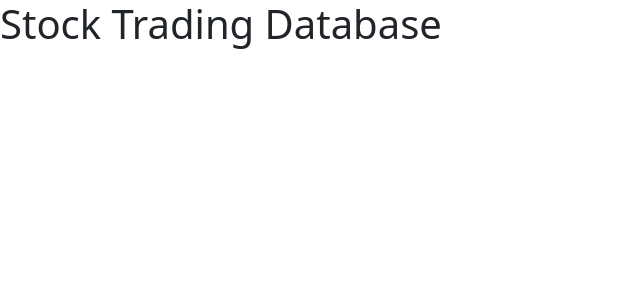
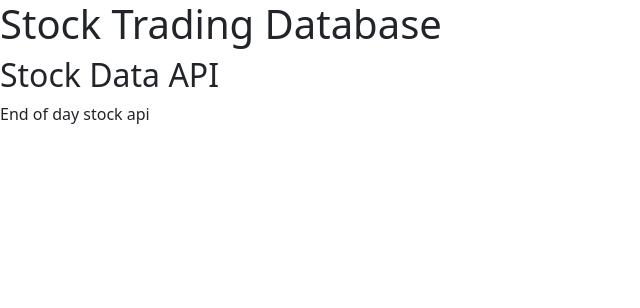
Before and after one commit to freelancing-solutions/gcp-database-as-a-service-stock-markets, a Flask app: page / in a window 1280 px wide. Shown: the top 308 px of the page, without its empty margins (0-640 px from the left). Run offline with Flask 2, Linux system fonts and the light colour scheme.

Commit message:
refactored

```diff
--- a/data_service/frontpage/routes.py
+++ b/data_service/frontpage/routes.py
@@ -5,7 +5,7 @@ home_bp = Blueprint('home', __name__, template_folder='templates', static_folder
 
 
 @home_bp.route('/', methods=["GET"])
-@cache_stocks.cached(timeout=default_timeout)
+# @cache_stocks.cached(timeout=default_timeout)
 def home():
     return render_template('index.html')
 
--- a/data_service/frontpage/templates/index.html
+++ b/data_service/frontpage/templates/index.html
@@ -5,18 +5,23 @@
     <meta charset="utf-8">
     <meta name="viewport" content="width=device-width, initial-scale=1">
     <!-- Bootstrap CSS -->
-    <link href="https://cdn.jsdelivr.net/npm/bootstrap@5.0.1/dist/css/bootstrap.min.css" rel="stylesheet" integrity="sha384-+0n0xVW2eSR5OomGNYDnhzAbDsOXxcvSN1TPprVMTNDbiYZCxYbOOl7+AMvyTG2x" crossorigin="anonymous">
-
-    <title>Stock Trader </title>
+    <link href="https://cdn.jsdelivr.net/npm/bootstrap@5.0.1/dist/css/bootstrap.min.css"
+          rel="stylesheet" integrity="sha384-+0n0xVW2eSR5OomGNYDnhzAbDsOXxcvSN1TPprVMTNDbiYZCxYbOOl7+AMvyTG2x"
+          crossorigin="anonymous">
+    <title>Stock API - EOD Data </title>
   </head>
   <body>
   <div class="content">
       <div class="header">
             <h1 class="title">Stock Trading Database</h1>
       </div>
+      <div class="content">
+          <h2>Stock Data API  </h2>
+          <span> End of day stock api</span>
+      </div>
   </div>
-
-    <script src="https://cdn.jsdelivr.net/npm/bootstrap@5.0.1/dist/js/bootstrap.bundle.min.js" integrity="sha384-gtEjrD/SeCtmISkJkNUaaKMoLD0//ElJ19smozuHV6z3Iehds+3Ulb9Bn9Plx0x4" crossorigin="anonymous"></script>
-
+    <script src="https://cdn.jsdelivr.net/npm/bootstrap@5.0.1/dist/js/bootstrap.bundle.min.js"
+            integrity="sha384-gtEjrD/SeCtmISkJkNUaaKMoLD0//ElJ19smozuHV6z3Iehds+3Ulb9Bn9Plx0x4"
+            crossorigin="anonymous"></script>
   </body>
 </html>
--- a/data_service/views/affiliates.py
+++ b/data_service/views/affiliates.py
@@ -8,7 +8,7 @@ from data_service.store.affiliates import Affiliates, Recruits
 from data_service.config.exceptions import DataServiceError
 from data_service.utils.utils import create_id, return_ttl, end_of_month
 from data_service.config.exception_handlers import handle_view_errors
-from data_service.views.use_context import use_context
+from data_service.config.use_context import use_context
 
 
 # TODO Create Test Cases for Affiliates View and Documentations
--- a/data_service/views/helpdesk.py
+++ b/data_service/views/helpdesk.py
@@ -4,7 +4,7 @@ from data_service.store.helpdesk import HelpDeskValid, TicketValid, TicketThread
 from data_service.store.helpdesk import HelpDesk
 from data_service.utils.utils import create_id
 from data_service.config.exception_handlers import handle_view_errors
-from data_service.views.use_context import use_context
+from data_service.config.use_context import use_context
 import re
 import functools
 
--- a/data_service/views/memberships.py
+++ b/data_service/views/memberships.py
@@ -13,7 +13,7 @@ from data_service.store.memberships import CouponsValidator as CouponValid
 from data_service.utils.utils import create_id, end_of_month, return_ttl, timestamp
 from data_service.main import cache_memberships
 from data_service.config.exception_handlers import handle_view_errors
-from data_service.views.use_context import use_context
+from data_service.config.use_context import use_context
 
 
 # TODO Create Test Cases for Memberships & Documentations
--- a/data_service/views/scrapper.py
+++ b/data_service/views/scrapper.py
@@ -5,7 +5,7 @@ from data_service.config.exceptions import DataServiceError
 from data_service.store.scrapper import ScrapperTempStore
 from data_service.utils.utils import create_id
 from data_service.config.exception_handlers import handle_view_errors
-from data_service.views.use_context import use_context
+from data_service.config.use_context import use_context
 
 
 # TODO Create Test Cases for Scrapper and Documentations
--- a/data_service/views/settings.py
+++ b/data_service/views/settings.py
@@ -6,7 +6,7 @@ from data_service.store.settings import (ExchangeDataModel,
                                          ScrappingPagesModel, StockAPIEndPointModel)
 from data_service.utils.utils import return_ttl, end_of_month
 from data_service.config.exception_handlers import handle_view_errors
-from data_service.views.use_context import use_context
+from data_service.config.use_context import use_context
 exc_list_type = typing.List[ExchangeDataModel]
 scrape_list_type = typing.List[ScrappingPagesModel]
 api_list_type = typing.List[StockAPIEndPointModel]
--- a/data_service/views/stock_price.py
+++ b/data_service/views/stock_price.py
@@ -9,7 +9,7 @@ from data_service.store.stocks import StockPriceData, Stock
 from datetime import date
 from data_service.utils.utils import create_id, return_ttl, date_days_ago
 from data_service.config.exception_handlers import handle_view_errors
-from data_service.views.use_context import use_context
+from data_service.config.use_context import use_context
 
 
 def get_stock_price_data(func):
@@ -61,6 +61,7 @@ def get_stock_price_data(func):
     return wrapper
 
 
+# noinspection DuplicatedCode
 class CatchStockPriceDataErrors:
     def __init__(self):
         super(CatchStockPriceDataErrors, self).__init__()
--- a/data_service/views/stocks.py
+++ b/data_service/views/stocks.py
@@ -11,7 +11,7 @@ from data_service.store.stocks import Stock, Broker, StockModel, BuyVolumeModel,
 from data_service.utils.utils import date_string_to_date, create_id, return_ttl, end_of_month
 from data_service.config import Config
 from data_service.config.exception_handlers import handle_view_errors
-from data_service.views.use_context import use_context
+from data_service.config.use_context import use_context
 
 stock_list_type = typing.List[Stock]
 
--- a/data_service/views/users.py
+++ b/data_service/views/users.py
@@ -6,7 +6,7 @@ from data_service.main import cache_users
 from data_service.store.users import UserModel
 from data_service.utils.utils import create_id, return_ttl
 from data_service.config.exception_handlers import handle_view_errors
-from data_service.views.use_context import use_context
+from data_service.config.use_context import use_context
 
 users_type = typing.List[UserModel]
 
--- a/data_service/views/wallet.py
+++ b/data_service/views/wallet.py
@@ -6,7 +6,7 @@ from data_service.store.mixins import AmountMixin
 from data_service.store.wallet import WalletModel, WalletValidator
 from data_service.utils.utils import return_ttl, end_of_month
 from data_service.config.exception_handlers import handle_view_errors
-from data_service.views.use_context import use_context
+from data_service.config.use_context import use_context
 
 
 class Validator(WalletValidator):
```
Also changed, not shown: data_service/config/use_context.py (renamed from data_service/views/use_context.py).
